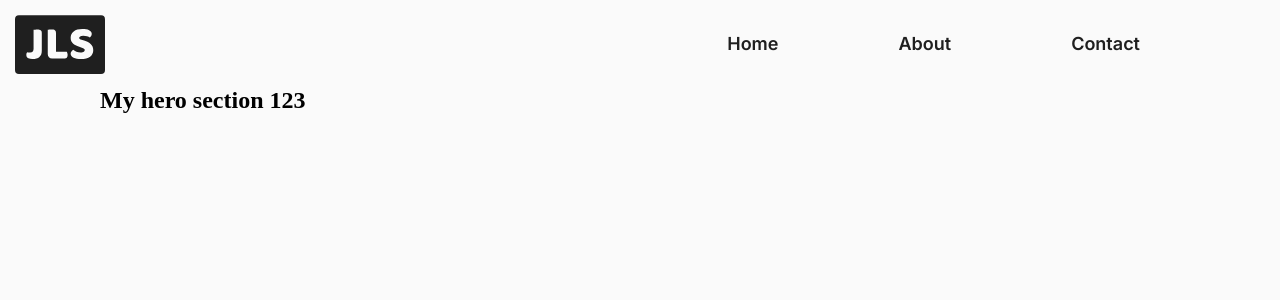
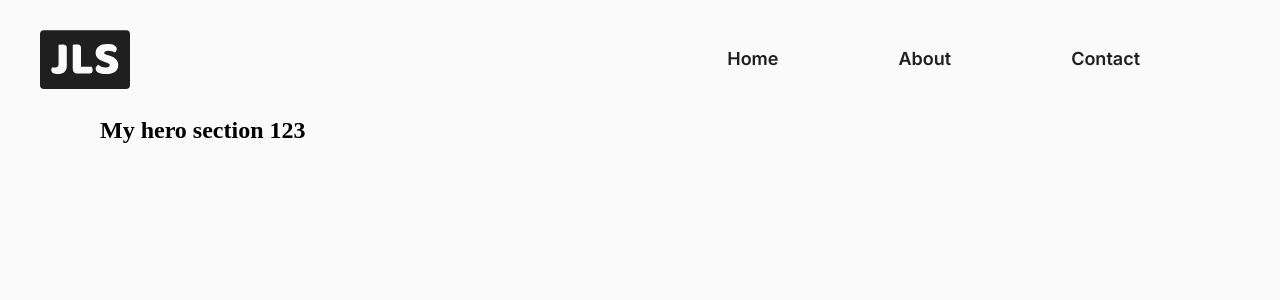
Before and after one commit to joakimlees/portfolio, a React (Vite) app: page / in a window 1280 px wide. Shown: the top 300 px of the page. Built offline with nearby package versions, Linux system fonts and the light colour scheme.

Commit message:
fixed logo padding

```diff
--- a/src/components/styles/sections/Header.Styles.ts
+++ b/src/components/styles/sections/Header.Styles.ts
@@ -6,7 +6,7 @@
   .headerContainer {
     display: flex;
     justify-content: space-between;
-    padding: 0px 15px;
+    padding: 15px;
 
     .menuLinksContainer {
       display: flex;
@@ -35,6 +35,8 @@
   }
 
   .logo {
+    margin-left: 2%;
+
     svg {
       width: 90px;
     }
```
